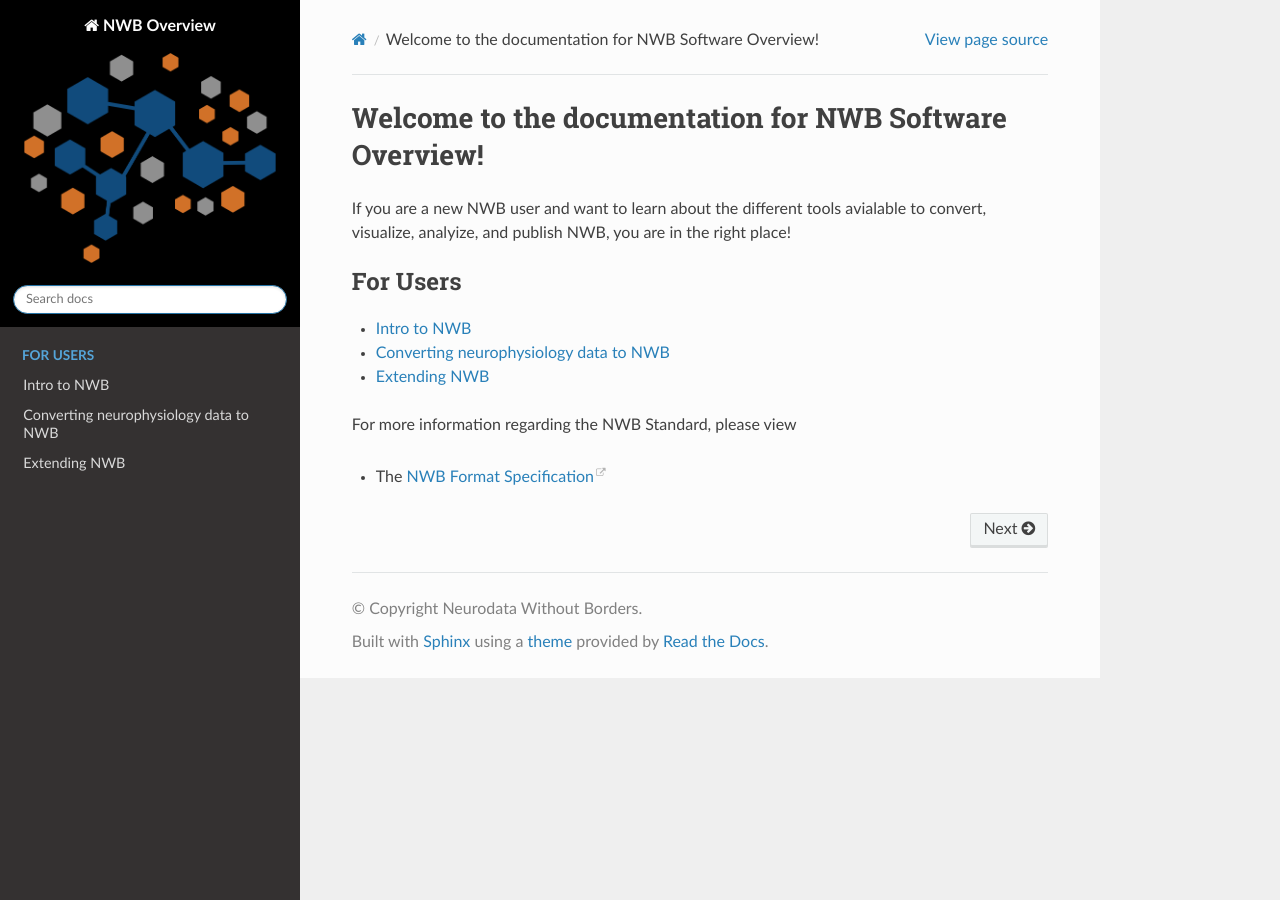
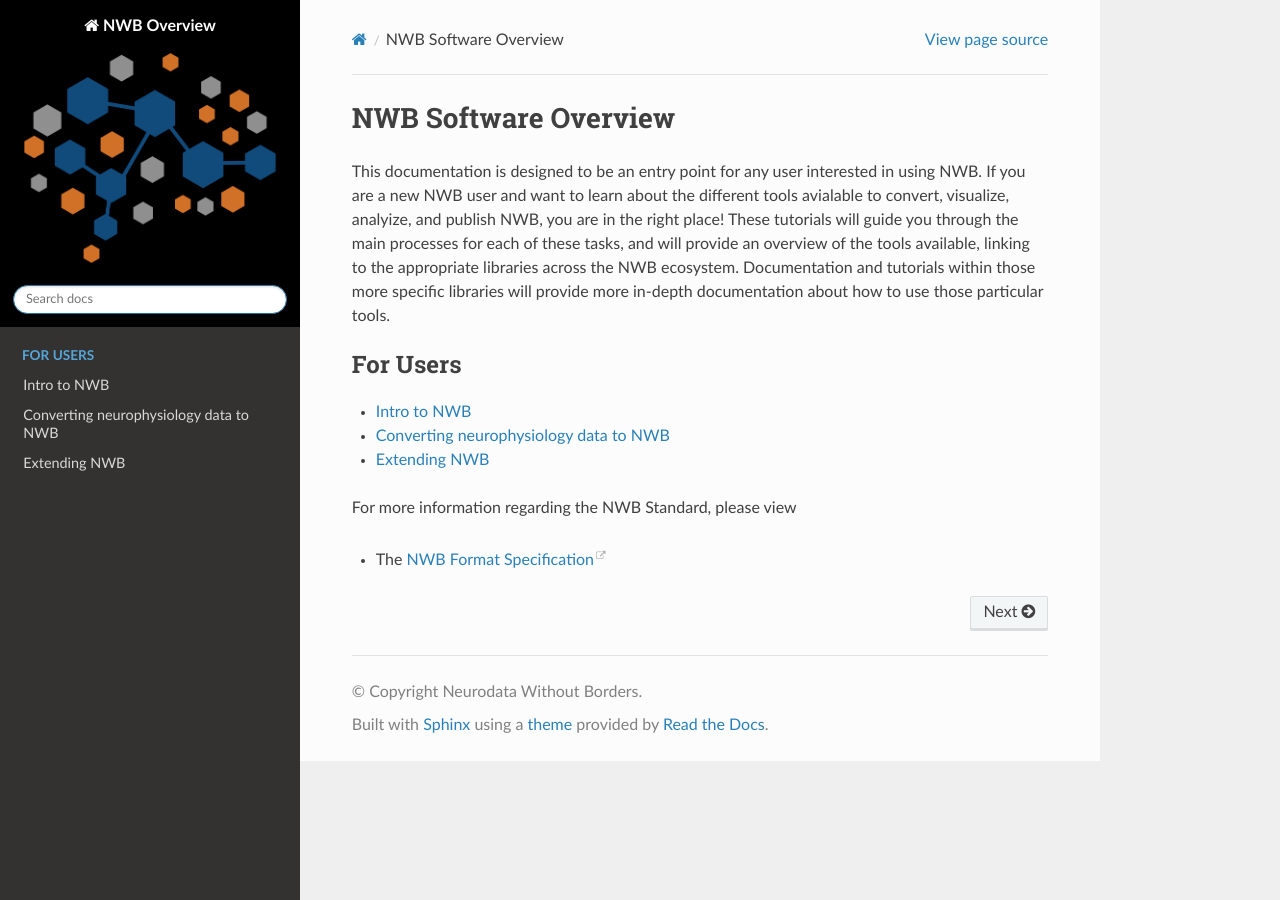
Before and after one commit to NeurodataWithoutBorders/nwb-overview, a Sphinx documentation site: the page built from docs/source/index.rst, in a window 1280 px wide. Built offline with Sphinx 7.4.7 and the Read the Docs theme 2.0.0, drawn with Linux system fonts in a browser that asks for light colours; pages that are not in the unit, such as notebooks, are missing from menus.

Commit message:
improve landing page

```diff
--- a/docs/source/index.rst
+++ b/docs/source/index.rst
@@ -1,12 +1,11 @@
-Welcome to the documentation for NWB Software Overview!
-=======================================================
+NWB Software Overview
+======================
 
 ..
   :scale: 100 %
   :align: right
 
-If you are a new NWB user and want to learn about the different tools avialable to convert, visualize, analyize, and
-publish NWB, you are in the right place!
+This documentation is designed to be an entry point for any user interested in using NWB. If you are a new NWB user and want to learn about the different tools avialable to convert, visualize, analyize, and publish NWB, you are in the right place! These tutorials will guide you through the main processes for each of these tasks, and will provide an overview of the tools available, linking to the appropriate libraries across the NWB ecosystem. Documentation and tutorials within those more specific libraries will provide more in-depth documentation about how to use those particular tools.
 
 
 .. toctree::
```
